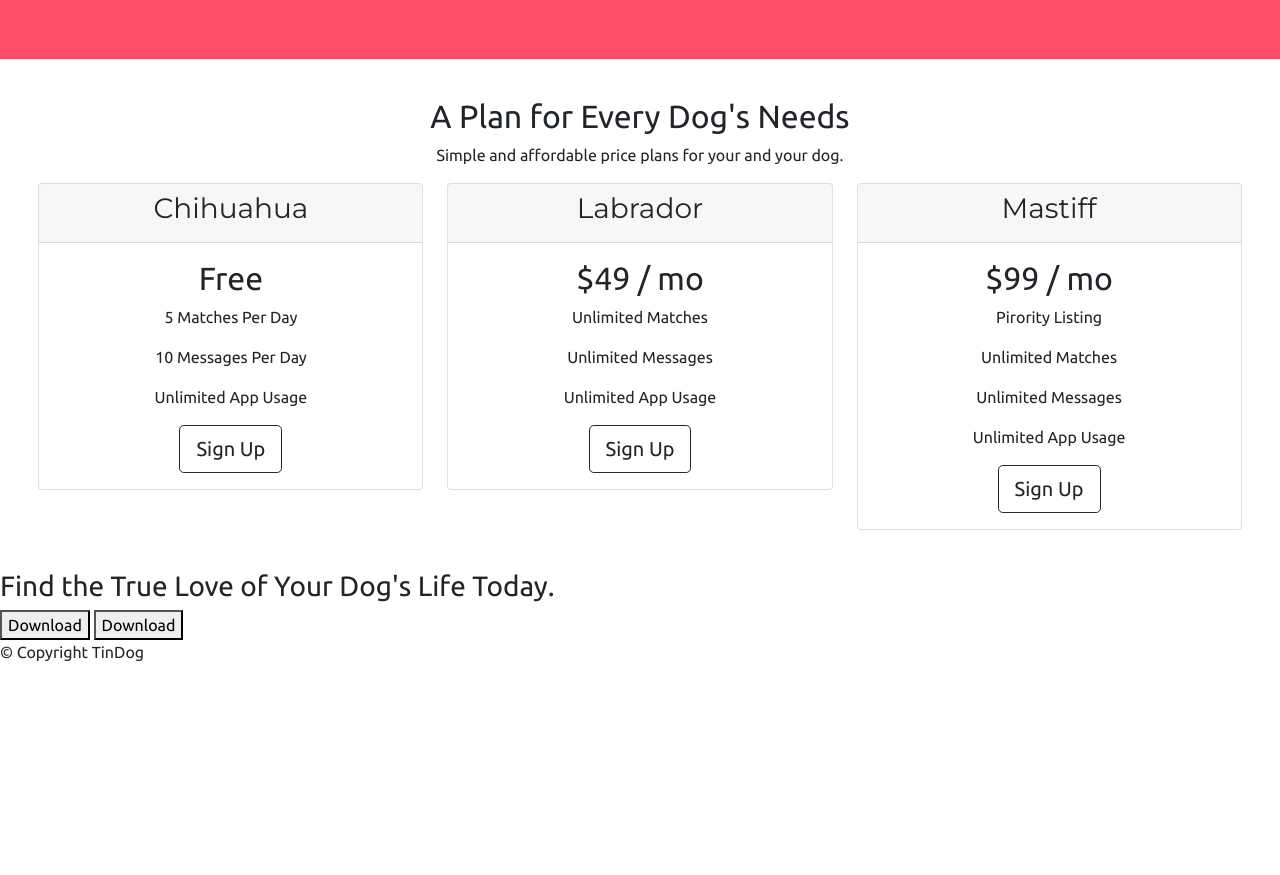
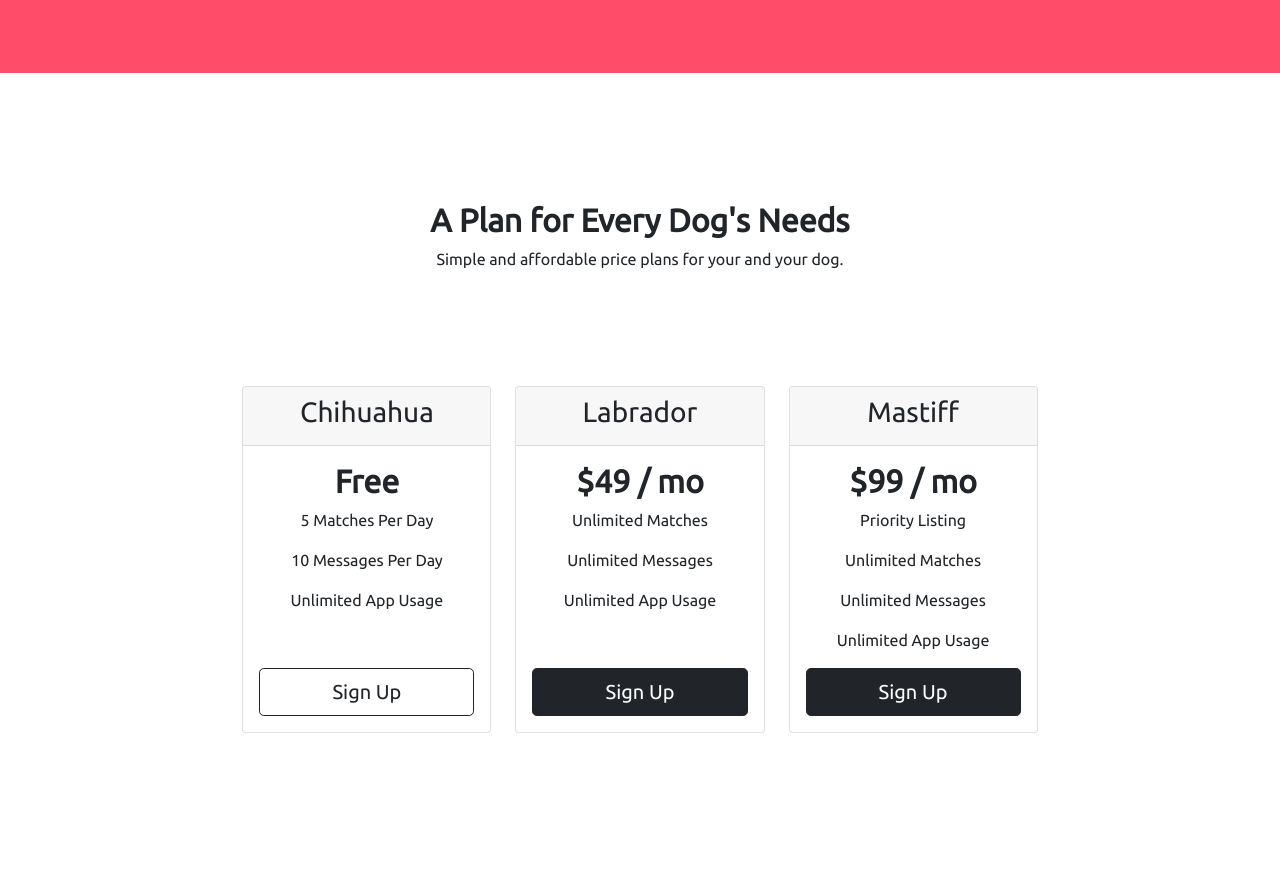
Before and after one commit to choukseaaryan/tindog, a plain HTML site: page index.html in a window 1280 px wide. Shown: the part 1900-2775 px from the top of the page. Before the commit the page ends 2580 px from the top, so only its background shows below. Drawn offline with nearby package versions, Linux system fonts and the light colour scheme.

Commit message:
pricing section completed

```diff
--- a/css/styles.css
+++ b/css/styles.css
@@ -16,17 +16,12 @@ h1 {
 }
 
 .container-fluid {
-    padding: 3% 15%;
+    padding: 3% 15% 7%;
 }
 
 .download-button1 {
     margin: 5% 3% 5% 0;
     font-size: 1.5rem;
-}
-
-.download-button1:hover {
-    color: black;
-    background-color: white;
 }
 
 .download-button2 {
@@ -55,10 +50,10 @@ h1 {
 }
 
 .phone-img {
-    position: relative;
-    width: 280px;
-    left: 10%;
-    top: 10px;
+    position:relative;
+    width: 60%;
+    top: 20%;
+    left: 20%;
     transform: rotate(25deg);
 }
 
@@ -69,8 +64,11 @@ h1 {
 }
 
 #features {
+    background-color: #fff;
     text-align: center;
     padding: 7% 15%;
+    position: relative;
+    top: -100px;
 }
 
 .fa-solid {
@@ -125,11 +123,18 @@ h1 {
 
 #pricing {
     text-align: center;
-    padding: 3%;
+    padding: 10%;
 }
 
-.card-header {
-    font-family: 'Montserrat';
-    font-weight: 700;
-    font-size: 1.5rem;
+.card {
+    margin: 5% 0;
 }
+
+.price {
+    font-weight: bolder;
+}
+
+.price-button:hover {
+    background-color: #fff;
+    color: #000;
+}
--- a/index.html
+++ b/index.html
@@ -50,8 +50,8 @@
       <div class="row">
         <div class="col-lg-6">
           <h1>Meet new and interesting dogs nearby.</h1>
-          <button type="button" class="download-button1 btn btn-dark btn-lg"> <i class="fa-brands fa-apple"></i>  Download</button>
-          <button type="button" class="download-button2 btn btn-outline-light btn-lg"> <i class="fa-brands fa-google-play"></i>  Download</button>
+          <button type="button" class="download-button1 btn btn-outline-light btn-lg"> <i class="fa-brands fa-apple"></i>  Download</button>
+          <button type="button" class="download-button2 btn btn-outline-dark btn-lg"> <i class="fa-brands fa-google-play"></i>  Download</button>
         </div>
         <div class="col-lg-6">
           <img class="phone-img" src="images/iphone6.png" alt="iphone-mockup">
@@ -132,55 +132,57 @@
 
   <section id="pricing">
 
-    <h2>A Plan for Every Dog's Needs</h2>
+    <h2 style="font-weight: 900;">A Plan for Every Dog's Needs</h2>
     <p>Simple and affordable price plans for your and your dog.</p>
 
-    <div class="row">
-      <div class="col-xl-4 col-lg-6">
+    <div class="row" style="margin: 10%;">
+      <div class="col-lg-4 col-md-6">
         <div class="card">
           <div class="card-header">
             <h3>Chihuahua</h3>
           </div>
 
           <div class="card-body">
-            <h2>Free</h2>
+            <h2 class="price">Free</h2>
             <p>5 Matches Per Day</p>
             <p>10 Messages Per Day</p>
             <p>Unlimited App Usage</p>
-            <button type="button" class="btn btn-outline-dark btn-lg">Sign Up</button>
+            <p><br></p>
+            <button type="button" class="btn btn-outline-dark btn-lg w-100">Sign Up</button>
           </div>
         </div>
       </div>
 
-      <div class="col-xl-4 col-lg-6">
+      <div class="col-lg-4 col-md-6">
         <div class="card">
           <div class="card-header">
             <h3>Labrador</h3>
           </div>
 
           <div class="card-body">
-            <h2>$49 / mo</h2>
+            <h2 class="price">$49 / mo</h2>
             <p>Unlimited Matches</p>
             <p>Unlimited Messages</p>
             <p>Unlimited App Usage</p>
-            <button type="button" class="btn btn-outline-dark btn-lg">Sign Up</button>
+            <p><br></p>
+            <button type="button" class="price-button btn btn-dark btn-lg w-100">Sign Up</button>
           </div>
         </div>
       </div>
 
-      <div class="col-xl-4">
+      <div class="col-lg-4">
         <div class="card">
           <div class="card-header">
             <h3>Mastiff</h3>
           </div>
 
           <div class="card-body">
-            <h2>$99 / mo</h2>
-            <p>Pirority Listing</p>
+            <h2 class="price">$99 / mo</h2>
+            <p>Priority Listing</p>
             <p>Unlimited Matches</p>
             <p>Unlimited Messages</p>
             <p>Unlimited App Usage</p>
-            <button type="button" class="btn btn-outline-dark btn-lg">Sign Up</button>
+            <button type="button" class="price-button btn btn-dark btn-lg w-100">Sign Up</button>
           </div>
         </div>
       </div>
```
